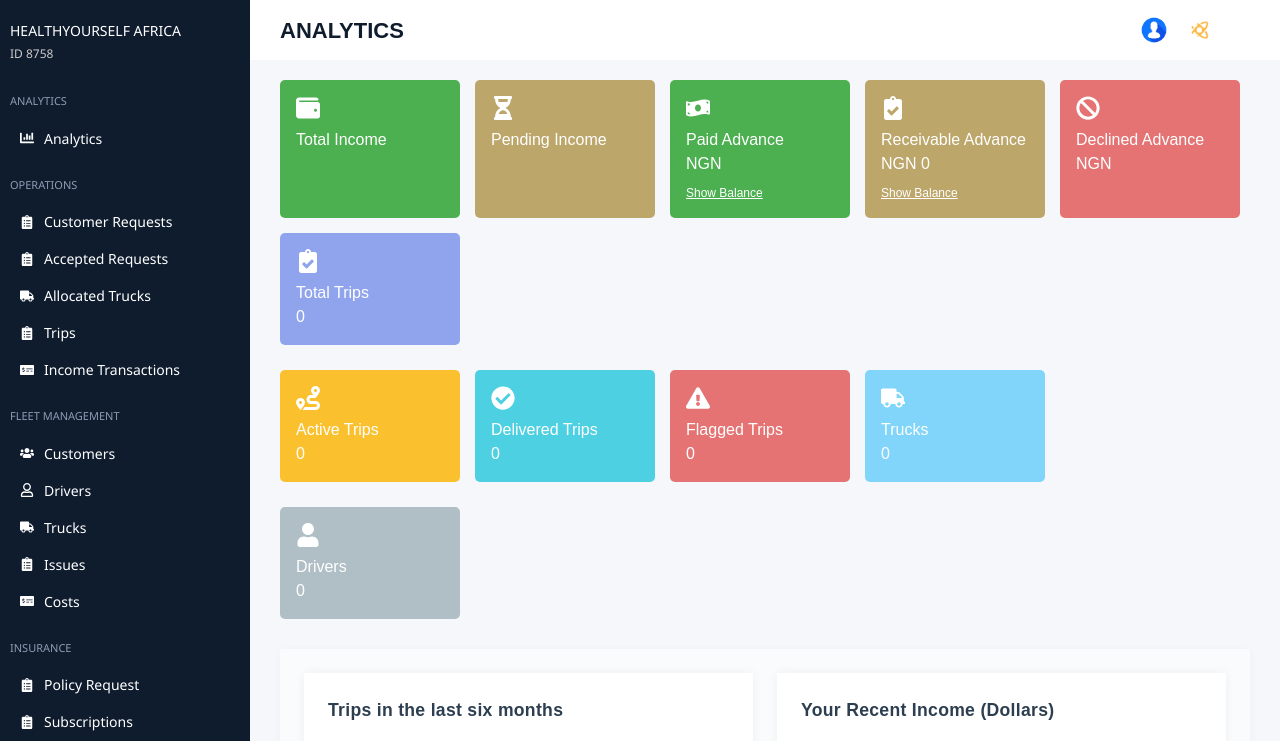
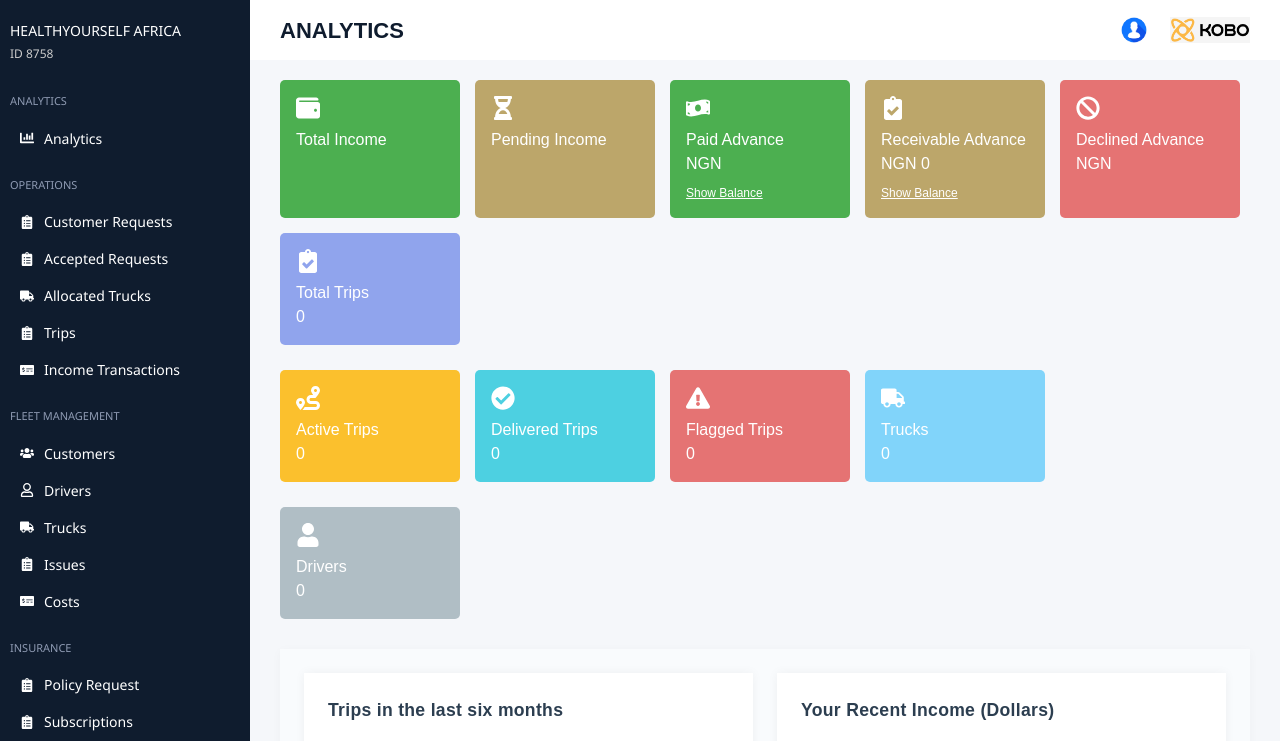
Before and after one commit to KelechiEze/kobodasshboard, a Next.js app: page / in a window 1280 px wide. Shown: the top 741 px of the page. Built offline with nearby package versions, Linux system fonts and the light colour scheme.

Commit message:
added new logo to header

```diff
--- a/src/app/components/Header/Header.css
+++ b/src/app/components/Header/Header.css
@@ -24,6 +24,5 @@
 
   .header__profile-img img,
   .header__logo img {
-    border-radius: 50%;
     object-fit: cover;
   }
--- a/src/app/components/Header/Header.tsx
+++ b/src/app/components/Header/Header.tsx
@@ -14,7 +14,7 @@ const Header = () => {
           <Image src="/proff.png" alt="Profile" width={32} height={32} />
         </div>
         <div className="header__logo">
-          <Image src="/logo-text.png" alt="Kobo Logo" width={60} height={24} />
+          <Image src="/kobodash.png" alt="Kobo Logo" width={80} height={24} />
         </div>
       </div>
     </header>
```
Also changed, not shown: public/kobodash.PNG (added).
